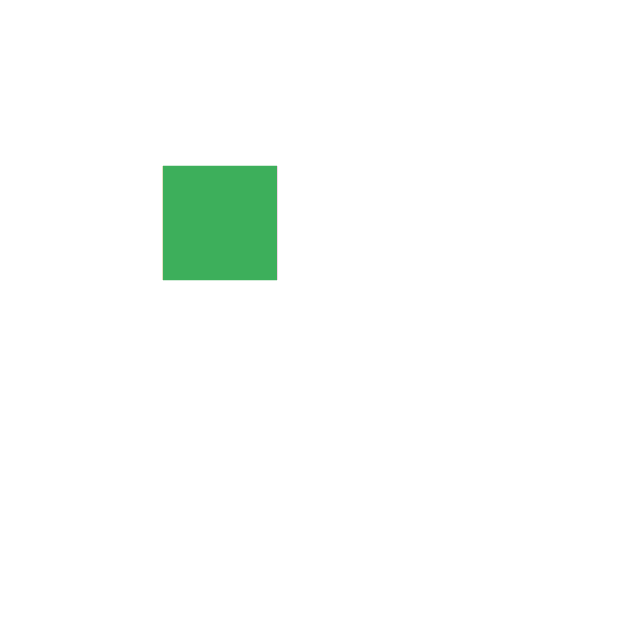
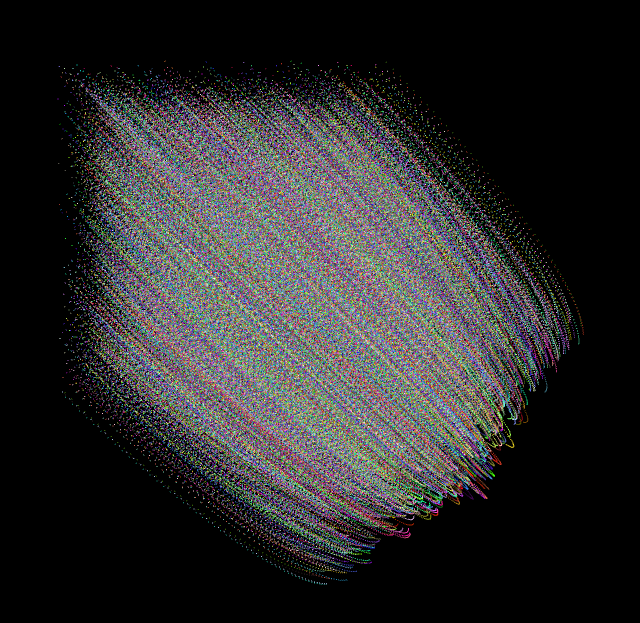
Before and after one commit to billyberkouwer/webGL-shader-collection, a website: page public/index.html in a window 1280 px wide. Shown: the part 177-800 px from the top of the page, without its empty margins (420-1060 px from the left). Drawn offline with Linux system fonts and the light colour scheme; animation ran at ten frames a second.

Commit message:
cube-point-cloud

```diff
--- a/public/index.html
+++ b/public/index.html
@@ -11,6 +11,7 @@
         body {
             margin: 0;
             box-sizing: border-box;
+            background: black;
         }
 
         canvas {
--- a/public/index.js
+++ b/public/index.js
@@ -10,55 +10,68 @@ const windowWidth = window.innerWidth;
 const windowHeight = window.innerHeight;
 
 // vertex data
-const vertexData = [
-    // Front
-    0.5, 0.5, 0.5,
-    0.5, -.5, 0.5,
-    -.5, 0.5, 0.5,
-    -.5, 0.5, 0.5,
-    0.5, -.5, 0.5,
-    -.5, -.5, 0.5,
+// const vertexData = [
+//     // Front
+//     0.5, 0.5, 0.5,
+//     0.5, -.5, 0.5,
+//     -.5, 0.5, 0.5,
+//     -.5, 0.5, 0.5,
+//     0.5, -.5, 0.5,
+//     -.5, -.5, 0.5,
 
-    // Left
-    -.5, 0.5, 0.5,
-    -.5, -.5, 0.5,
-    -.5, 0.5, -.5,
-    -.5, 0.5, -.5,
-    -.5, -.5, 0.5,
-    -.5, -.5, -.5,
+//     // Left
+//     -.5, 0.5, 0.5,
+//     -.5, -.5, 0.5,
+//     -.5, 0.5, -.5,
+//     -.5, 0.5, -.5,
+//     -.5, -.5, 0.5,
+//     -.5, -.5, -.5,
 
-    // Back
-    -.5, 0.5, -.5,
-    -.5, -.5, -.5,
-    0.5, 0.5, -.5,
-    0.5, 0.5, -.5,
-    -.5, -.5, -.5,
-    0.5, -.5, -.5,
+//     // Back
+//     -.5, 0.5, -.5,
+//     -.5, -.5, -.5,
+//     0.5, 0.5, -.5,
+//     0.5, 0.5, -.5,
+//     -.5, -.5, -.5,
+//     0.5, -.5, -.5,
 
-    // Right
-    0.5, 0.5, -.5,
-    0.5, -.5, -.5,
-    0.5, 0.5, 0.5,
-    0.5, 0.5, 0.5,
-    0.5, -.5, 0.5,
-    0.5, -.5, -.5,
+//     // Right
+//     0.5, 0.5, -.5,
+//     0.5, -.5, -.5,
+//     0.5, 0.5, 0.5,
+//     0.5, 0.5, 0.5,
+//     0.5, -.5, 0.5,
+//     0.5, -.5, -.5,
 
-    // Top
-    0.5, 0.5, 0.5,
-    0.5, 0.5, -.5,
-    -.5, 0.5, 0.5,
-    -.5, 0.5, 0.5,
-    0.5, 0.5, -.5,
-    -.5, 0.5, -.5,
+//     // Top
+//     0.5, 0.5, 0.5,
+//     0.5, 0.5, -.5,
+//     -.5, 0.5, 0.5,
+//     -.5, 0.5, 0.5,
+//     0.5, 0.5, -.5,
+//     -.5, 0.5, -.5,
 
-    // Bottom
-    0.5, -.5, 0.5,
-    0.5, -.5, -.5,
-    -.5, -.5, 0.5,
-    -.5, -.5, 0.5,
-    0.5, -.5, -.5,
-    -.5, -.5, -.5,
-];
+//     // Bottom
+//     0.5, -.5, 0.5,
+//     0.5, -.5, -.5,
+//     -.5, -.5, 0.5,
+//     -.5, -.5, 0.5,
+//     0.5, -.5, -.5,
+//     -.5, -.5, -.5,
+// ];
+
+function spherePointCloud(pointCount) {
+    let points = [];
+    for (let i = 0; i < pointCount; i++) {
+        const r = () => Math.random() - -0.5;
+        const inputPoint = [r(), r(), r()];
+        // const point = point(random)
+        points.push(...inputPoint);
+    }
+    return points;
+}
+
+const vertexData = spherePointCloud(1e4);
 
 function randomColor() {
     return [
@@ -70,11 +83,9 @@ function randomColor() {
 
 // generate random colors and assign the same color to each vertex on a face
 let colorData = [];
-for (let face = 0; face < 6; face++) {
+for (let point = 0; point < vertexData.length; point++) {
     let faceColor = randomColor();
-    for (let vertex = 0; vertex < 6; vertex++) {
-        colorData.push(...faceColor); // destructure the result of random color (to extract contents from array)
-    }
+    colorData.push(...faceColor);
 }
 
 const positionBuffer = gl.createBuffer();
@@ -151,23 +162,23 @@ mat4.perspective(projectionMatrix,
 
 const mvMatrix = mat4.create();
 const mvpMatrix = mat4.create();
-mat4.translate(modelMatrix, modelMatrix, [-1.5, 0, -3]);
+mat4.translate(modelMatrix, modelMatrix, [-1, -1, -4]);
 
-mat4.translate(viewMatrix, viewMatrix, [-1.5, 0, 5]);
+mat4.translate(viewMatrix, viewMatrix, [0, 0, 0]);
 mat4.invert(viewMatrix, viewMatrix);
 
 function animate() {
     requestAnimationFrame(animate);
     // ROTATE
-    // mat4.rotateX(modelMatrix, modelMatrix, Math.PI/2 / 110);
-    // mat4.rotateY(modelMatrix, modelMatrix, Math.PI/2 / 110);
+    mat4.rotateX(modelMatrix, modelMatrix, Math.PI/2 / 110);
+    mat4.rotateY(modelMatrix, modelMatrix, Math.PI/2 / 110);
 
     //  Projection Matrix (p), Model Matrix (m)
     // p * m
     mat4.multiply(mvMatrix, viewMatrix, modelMatrix);
     mat4.multiply(mvpMatrix, projectionMatrix, mvMatrix);
     gl.uniformMatrix4fv(uniformLocations.matrix, false, mvpMatrix);
-    gl.drawArrays(gl.TRIANGLES, 0, vertexData.length / 3);
+    gl.drawArrays(gl.POINTS, 0, vertexData.length / 3);
 }
 
 animate();
```
